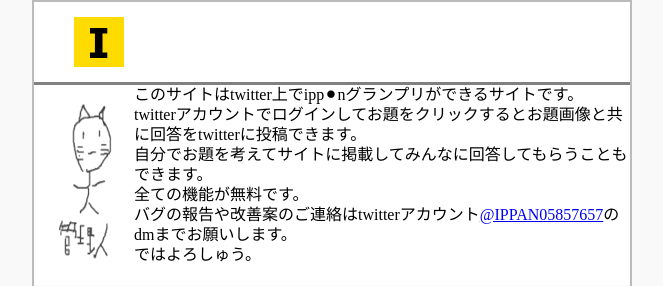
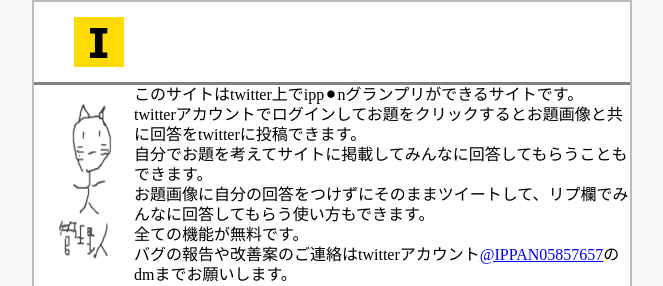
Before and after one commit to Yonabe-Aki/IPPAN-GRANDPRIX, a Django app: page / in a window 1280 px wide. Shown: the top 286 px of the page, without its empty margins (308-971 px from the left). Run offline with Django 3.2, Linux system fonts and the light colour scheme; data comes from the database, SQL or seed files in the repository; some libraries are stand-ins or nearby versions.

Commit message:
説明文に回答をつけずにそのまま画像をツイートする使い方を追加

```diff
--- a/flat/templates/flat/participate.html
+++ b/flat/templates/flat/participate.html
@@ -28,6 +28,7 @@
         <p>このサイトはtwitter上でipp⚫︎nグランプリができるサイトです。</p>
         <p>twitterアカウントでログインしてお題をクリックするとお題画像と共に回答をtwitterに投稿できます。</p>
         <p>自分でお題を考えてサイトに掲載してみんなに回答してもらうこともできます。</p>
+        <p>お題画像に自分の回答をつけずにそのままツイートして、リプ欄でみんなに回答してもらう使い方もできます。</p>
         <p>全ての機能が無料です。</p>
         <p>バグの報告や改善案のご連絡はtwitterアカウント<a href = "https://twitter.com/dabadabajajaja">@IPPAN05857657</a>のdmまでお願いします。</p>
         <p>ではよろしゅう。</p>
```
